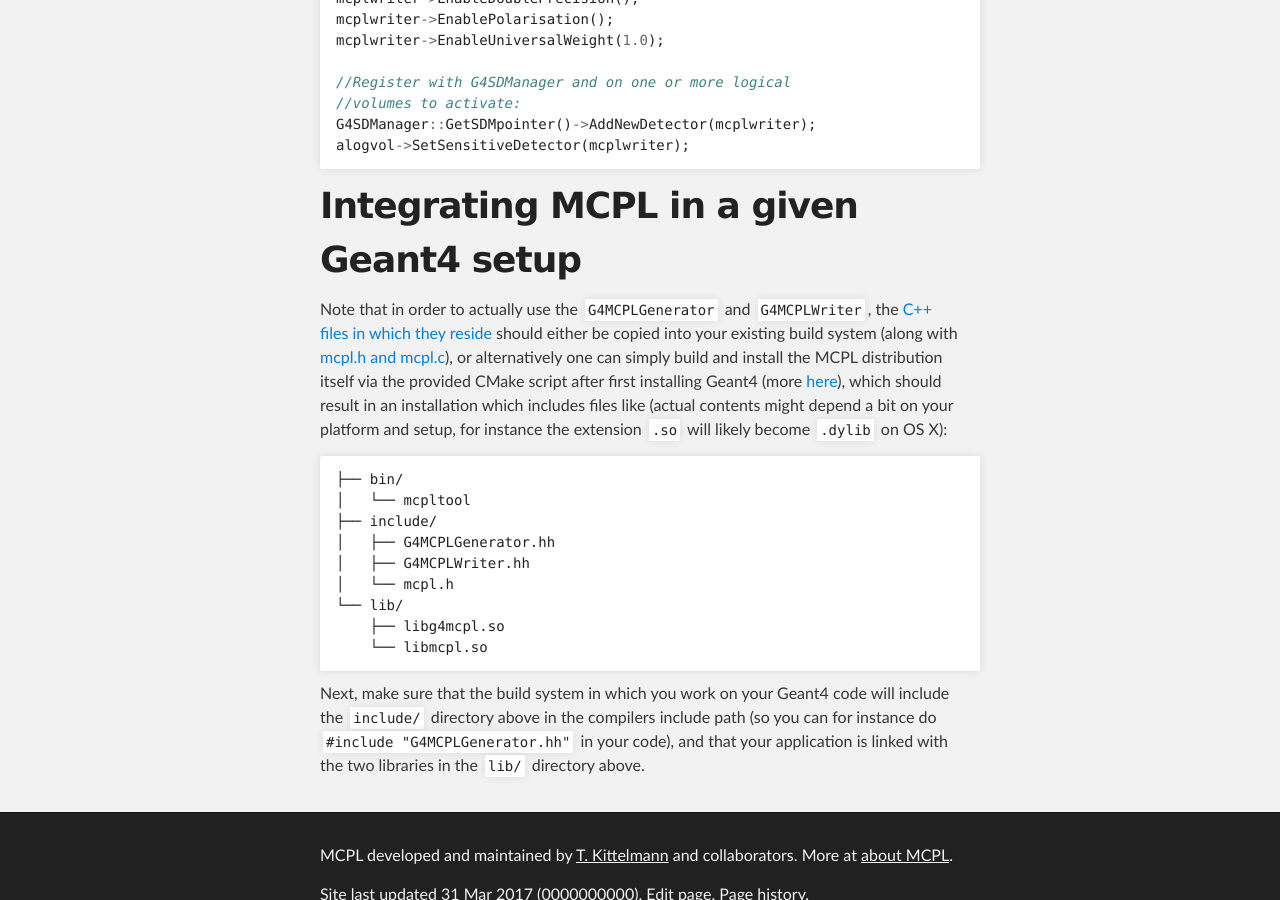
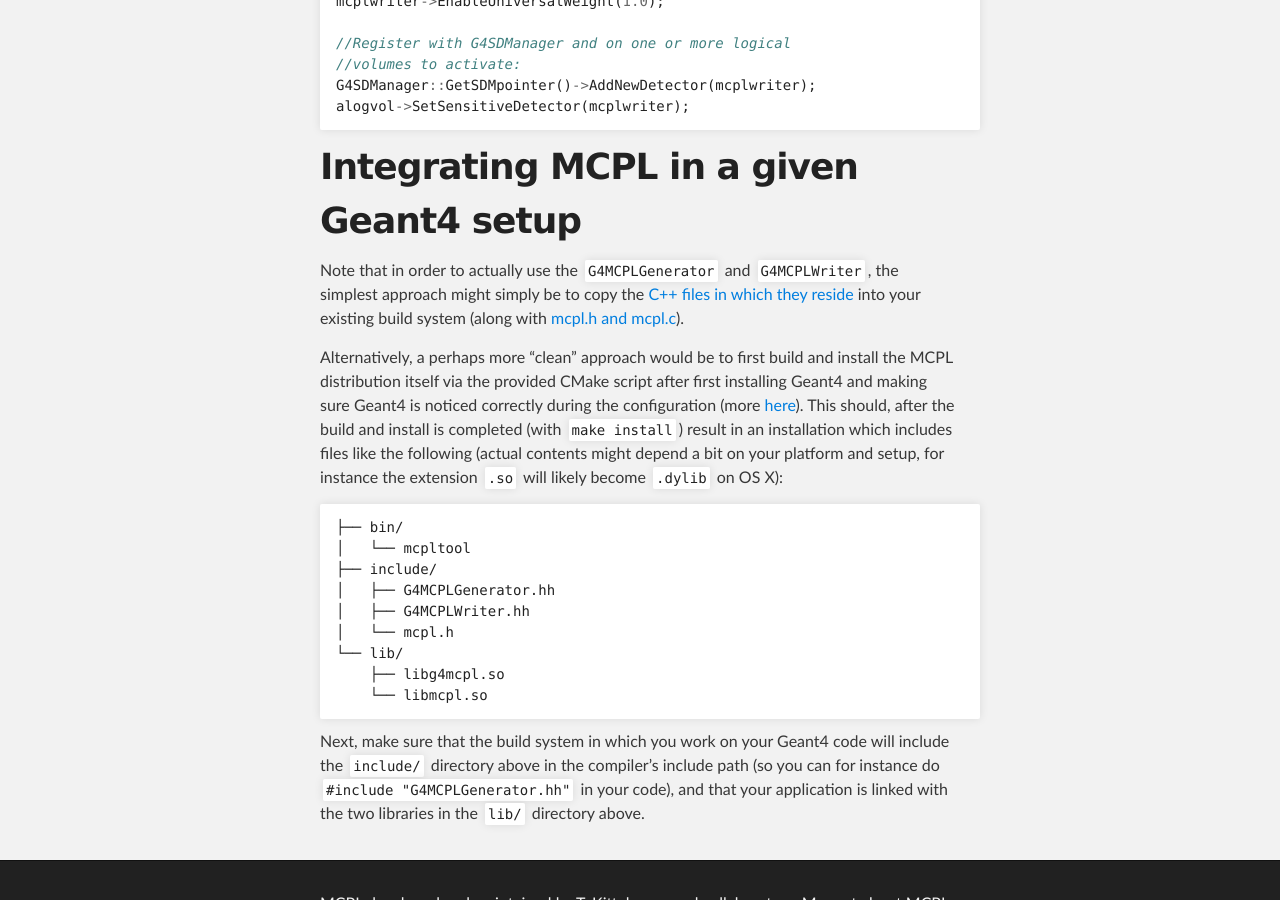
Before and after one commit to mctools/mcpl, a Jekyll site: the page built from hooks_geant4.md, in a window 1280 px wide and 900 px high, scrolled down 1652 px. Built offline with Jekyll 4.4.1, drawn with Linux system fonts in a browser that asks for light colours.

Commit message:
Update hooks_geant4.md

````diff
--- a/hooks_geant4.md
+++ b/hooks_geant4.md
@@ -60,7 +58,9 @@ alogvol->SetSensitiveDetector(mcplwriter);
 
 # Integrating MCPL in a given Geant4 setup
 
-Note that in order to actually use the `G4MCPLGenerator` and `G4MCPLWriter`, the [C++ files in which they reside]({{"/raw/master/src/geant4/" | prepend: site.github.repository_url }}) should either be copied into your existing build system (along with [mcpl.h and mcpl.c]({{"/raw/master/src/mcpl/" | prepend: site.github.repository_url }})), or alternatively one can simply build and install the MCPL distribution itself via the provided CMake script after first installing Geant4 (more [here](LOCAL:get)), which should result in an installation which includes files like (actual contents might depend a bit on your platform and setup, for instance the extension `.so` will likely become `.dylib` on OS X):
+Note that in order to actually use the `G4MCPLGenerator` and `G4MCPLWriter`, the simplest approach might simply be to copy the [C++ files in which they reside]({{"/raw/master/src/geant4/" | prepend: site.github.repository_url }}) into your existing build system (along with [mcpl.h and mcpl.c]({{"/raw/master/src/mcpl/" | prepend: site.github.repository_url }})).
+
+Alternatively, a perhaps more "clean" approach would be to first build and install the MCPL distribution itself via the provided CMake script after first installing Geant4 and making sure Geant4 is noticed correctly during the configuration (more [here](LOCAL:get)). This should, after the build and install is completed (with `make install`) result in an installation which includes files like the following (actual contents might depend a bit on your platform and setup, for instance the extension `.so` will likely become `.dylib` on OS X):
 
 ```
 ├── bin/
@@ -74,4 +74,4 @@ Note that in order to actually use the `G4MCPLGenerator` and `G4MCPLWriter`, the
     └── libmcpl.so
 ```
 
-Next, make sure that the build system in which you work on your Geant4 code will include the `include/` directory above in the compilers include path (so you can for instance do `#include "G4MCPLGenerator.hh"` in your code), and that your application is linked with the two libraries in the `lib/` directory above.
+Next, make sure that the build system in which you work on your Geant4 code will include the `include/` directory above in the compiler's include path (so you can for instance do `#include "G4MCPLGenerator.hh"` in your code), and that your application is linked with the two libraries in the `lib/` directory above.
````
Also changed, not shown: other parts of hooks_geant4.md (+0 -2 lines).
